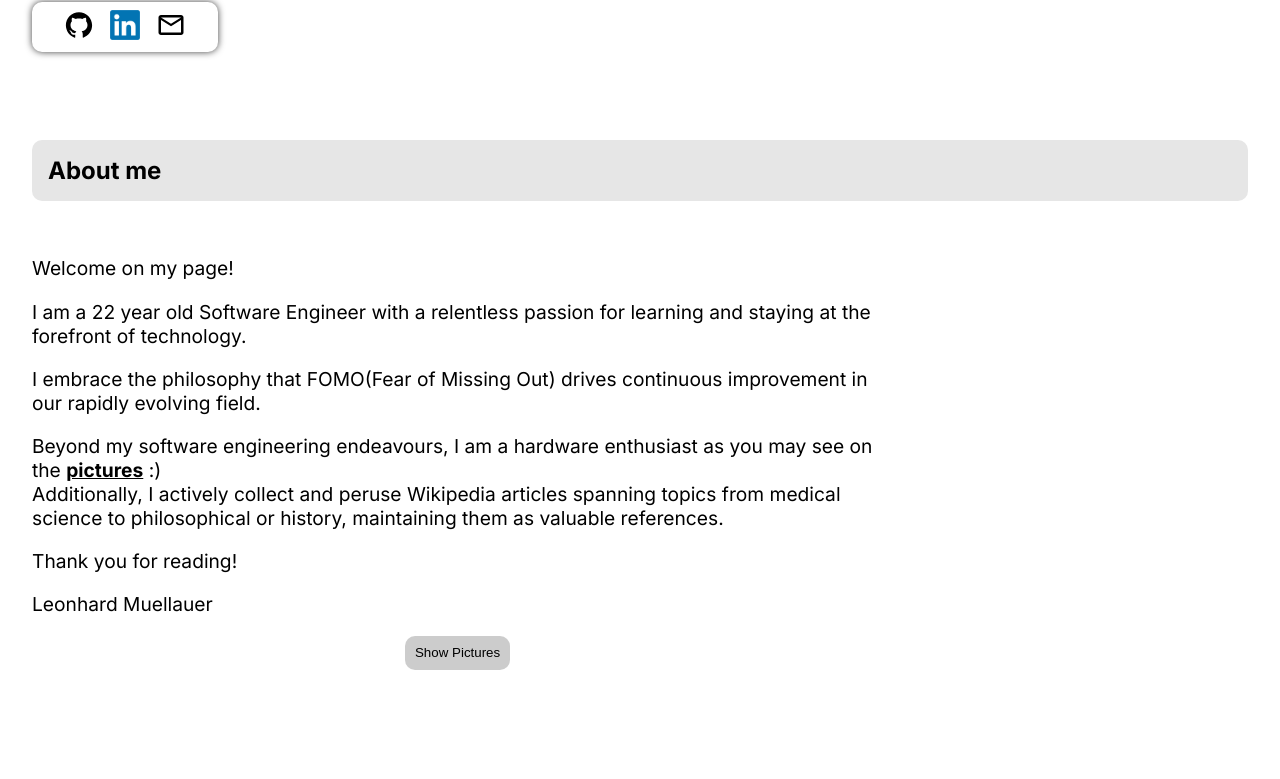
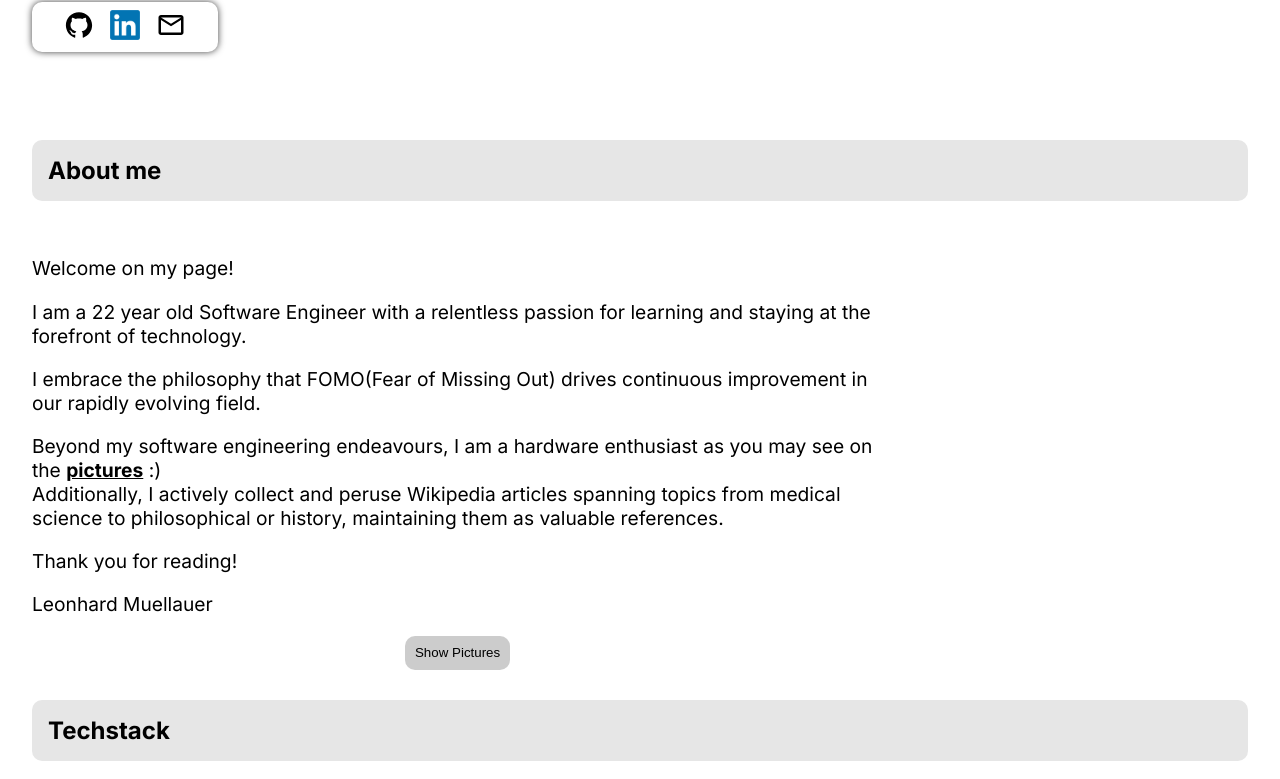
Before and after one commit to Reonharudo/dev-portfolio, a Next.js app: page / in a window 1280 px wide. Shown: the part 740-1519 px from the top of the page. Built offline with nearby package versions, Linux system fonts and the light colour scheme.

Commit message:
adjust min height of about section

```diff
--- a/src/components/AboutSection/AboutSection.module.css
+++ b/src/components/AboutSection/AboutSection.module.css
@@ -1,5 +1,5 @@
 .container {
-    min-height: 90vh;
+    min-height: 70vh;
 
     display: flex;
     flex-direction: column;
```
